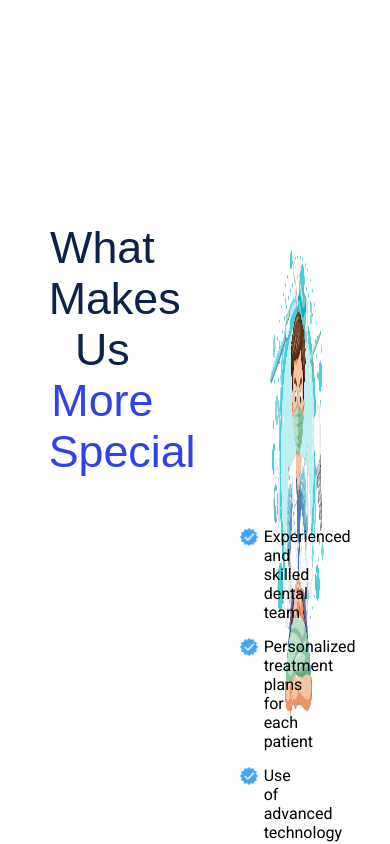
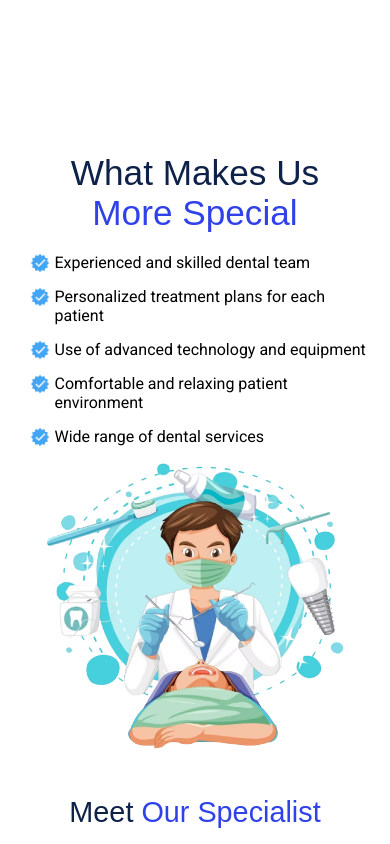
Before and after one commit to The-Cipher-Bit/shree-dental-and-care, a React (Vite) app: page / in a window 390 px wide. Shown: the part 5120-5964 px from the top of the page. Built offline with nearby package versions, Linux system fonts and the light colour scheme; a web font is replaced by a local one.

Commit message:
Makeus section done

```diff
--- a/src/components/sectionthree/Makeus.css
+++ b/src/components/sectionthree/Makeus.css
@@ -1,21 +1,18 @@
 .container-makeus{
   display: flex;
   justify-content: space-around;
-    margin:50px 0;
   position: relative;
 }
 
 .content-makeus-left{
-    padding:34px;
   text-align: center;
   max-width: 50%;
-    margin-top: 55px;
   width:45%
 
 }
 .content-makeus-left ul{
   margin-top: 50px;
-  margin-left: 180px;
+  margin-left: 10%;
 }
 /* tick mark */
 .verified {
@@ -40,13 +37,127 @@
   }
   /* image section */
   .container-makeus-right img{
-    height: 100%;
+    height: auto;
     width:100%;
   }
 
   .container-makeus-right{
     width:40%;
     height: 70vh;
-     margin-top: 55px;
-     padding: 50px;
   }
+
+  @media (max-width: 1024px) {
+    .container-makeus{
+      margin-bottom: 7%;
+    }
+    .container-makeus-right {
+      width: 50%;
+    }
+
+    .content-makeus-left ul {
+      margin-left: 10%;
+      margin-top: 20px;
+    }
+
+    .content-makeus-left h2 {
+      font-size: 2.2rem !important;
+    }
+
+    .container-makeus-right {
+      width: auto;
+      max-height: 50vh;
+      padding: 0;
+    }
+
+    .container-makeus-right img {
+      order: 0;
+      width: auto;
+      max-height: 100%;
+    }
+  }
+
+  @media (max-width: 768px) {
+    .container-makeus {
+      flex-direction: column;
+      align-items: center;
+      margin: 0;
+    }
+
+    .content-makeus-left {
+      max-width: 100%;
+      width: 90%;
+    }
+
+    .content-makeus-left ul {
+      margin-left: 22%;
+      margin-top: 20px;
+    }
+
+    .container-makeus-right {
+      width: auto;
+      max-height: 300px;
+      margin-top: 20px;
+    }
+
+    .container-makeus-right img {
+      order: 0;
+    }
+  }
+
+  @media (max-width: 576px) {
+    .container-makeus {
+      flex-direction: column;
+      align-items: center;
+      margin: 0;
+    }
+
+    .content-makeus-left {
+      max-width: 100%;
+      width: 90%;
+    }
+
+    .content-makeus-left ul {
+      margin-left: 10%;
+      margin-top: 20px;
+    }
+
+    .container-makeus-right {
+      width: auto;
+      max-height: 300px;
+      margin-top: 15px;
+      padding: 0;
+    }
+
+    .container-makeus-right img {
+      order: 0;
+    }
+  }
+
+  @media (max-width: 460px) {
+    .container-makeus {
+      flex-direction: column;
+      align-items: center;
+      margin: 0;
+    }
+
+    .content-makeus-left {
+      max-width: 100%;
+      width: 90%;
+      margin-top: 20px;
+    }
+
+    .content-makeus-left ul {
+      margin-left: 0;
+    }
+
+    .container-makeus-right {
+      width: auto;
+      max-height: 300px;
+      margin-top: 10px;
+      padding: 0;
+    }
+
+    .container-makeus-right img {
+      order: 0;
+    }
+  }
```
Lines whose indentation alone changed are shown as unchanged.
